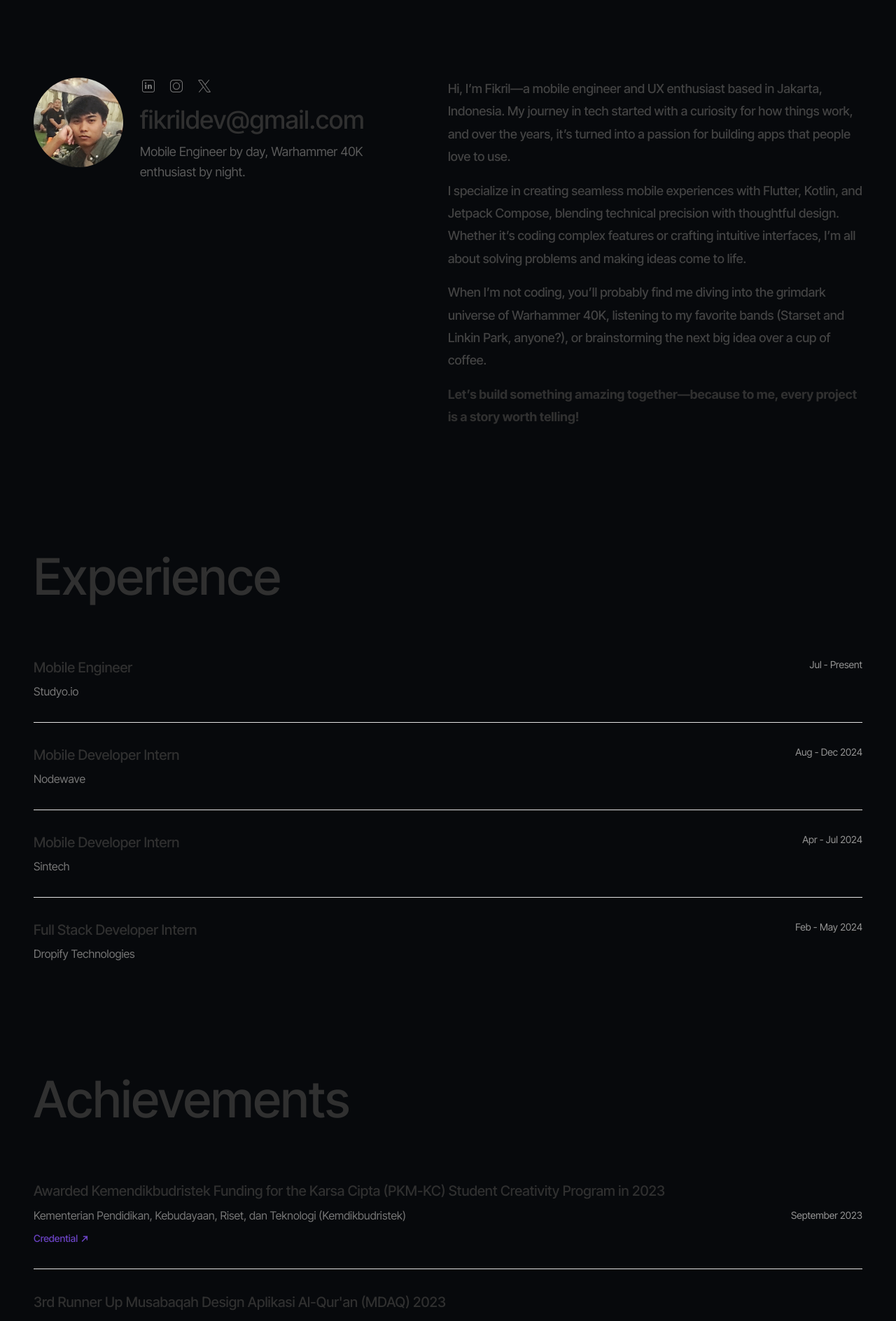
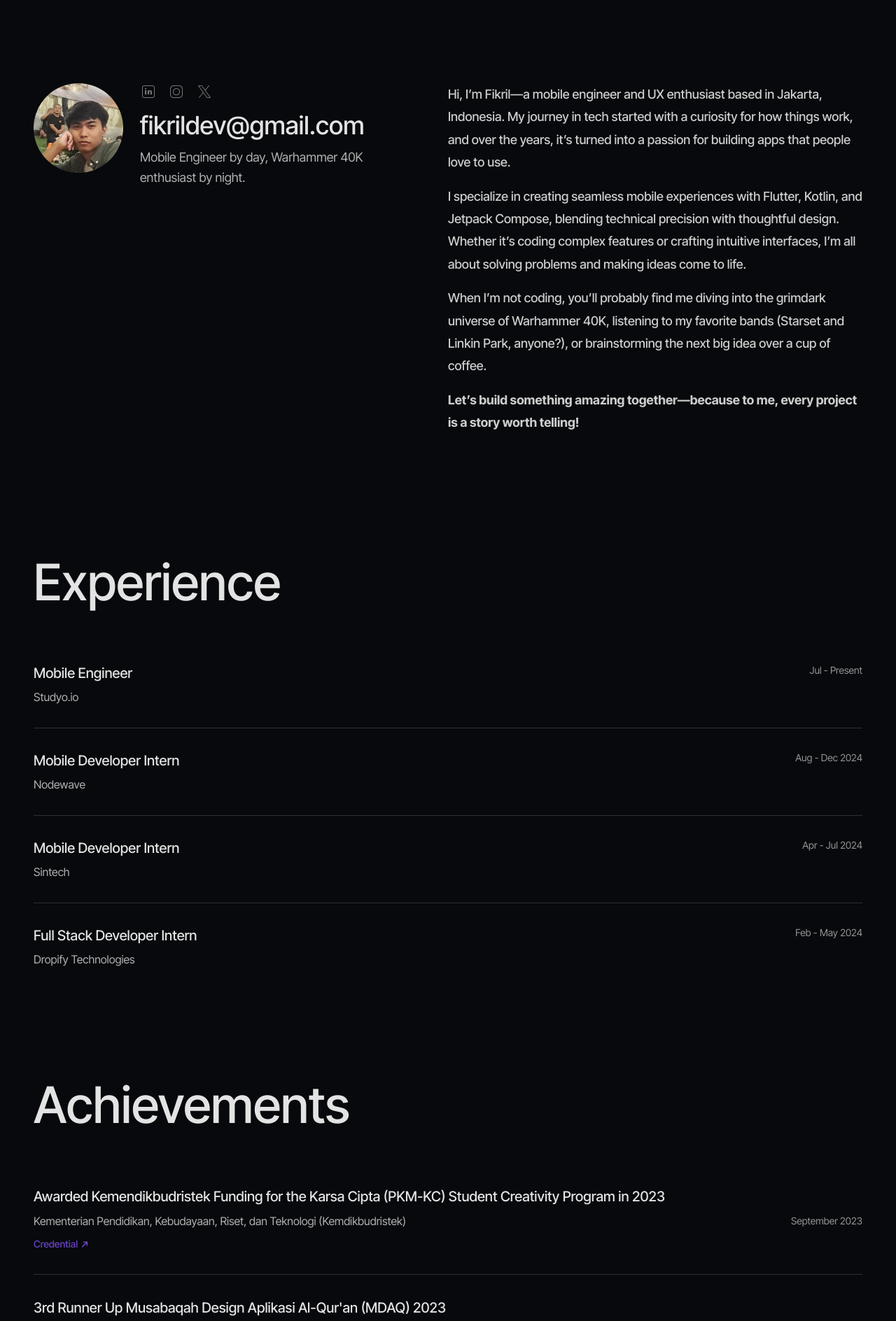
Before and after one commit to fikrilal/code-alchemy, a Next.js app: page /about in a window 1280 px wide. Shown: the part 261-2149 px from the top of the page at 70% size. Built offline with nearby package versions, Linux system fonts and the light colour scheme; a web font is replaced by a local one; what tailwind-hamburgers would draw is missing.

Commit message:
fix: fixing about page spacing and color

```diff
--- a/src/app/about/components/AchievementsSection.jsx
+++ b/src/app/about/components/AchievementsSection.jsx
@@ -16,7 +16,7 @@ export default function AchievementsSection({
       viewport={{ once: true, amount: 0.2 }}
     >
       <motion.h2
-        className="text-4xl sm:text-4xl md:text-5xl lg:text-6xl xl:text-7xl font-medium text-slate-900 mb-2 sm:mb-6 md:mb-8 lg:mb-10 xl:mb-12"
+        className="text-4xl sm:text-4xl md:text-5xl lg:text-6xl xl:text-7xl font-medium text-slate-200 mb-2 sm:mb-6 md:mb-8 lg:mb-10 xl:mb-12"
         variants={childVariants}
       >
         Achievements
@@ -25,17 +25,17 @@ export default function AchievementsSection({
         {achievements.map((achievement, index) => (
           <motion.div
             key={index}
-            className={`pt-8 border-t border-slate-200 ${
+            className={`pt-8 border-t border-slate-900 ${
               index === 0 ? "border-t-0 pt-0" : ""
             }`}
             variants={childVariants}
           >
             <div className="mb-2">
-              <h3 className="text-xl font-medium text-slate-900 mb-2 leading-[1.5]">
+              <h3 className="text-xl font-medium text-slate-200 mb-2 leading-[1.5]">
                 {achievement.title}
               </h3>
               <div className="flex flex-row justify-between items-center text-sm">
-                <p className="text-base text-slate-600">
+                <p className="text-base text-slate-400">
                   {achievement.organization}
                 </p>
                 <p className="text-slate-500 whitespace-nowrap">
--- a/src/app/about/components/ExperienceSection.jsx
+++ b/src/app/about/components/ExperienceSection.jsx
@@ -16,7 +16,7 @@ export default function ExperienceSection({
       viewport={{ once: true, amount: 0.2 }}
     >
       <motion.h2
-        className="text-4xl sm:text-4xl md:text-5xl lg:text-6xl xl:text-7xl font-medium text-slate-900 mb-2 sm:mb-6 md:mb-8 lg:mb-10 xl:mb-12"
+        className="text-4xl sm:text-4xl md:text-5xl lg:text-6xl xl:text-7xl font-medium text-slate-200 mb-2 sm:mb-6 md:mb-8 lg:mb-10 xl:mb-12"
         variants={childVariants}
       >
         Experience
@@ -25,17 +25,17 @@ export default function ExperienceSection({
         {experiences.map((experience, index) => (
           <motion.div
             key={index}
-            className={`pt-8 border-t border-slate-200 ${
+            className={`pt-8 border-t border-slate-900 ${
               index === 0 ? "border-t-0 pt-0" : ""
             }`}
             variants={childVariants}
           >
             <div className="flex justify-between items-start">
               <div>
-                <h3 className="text-xl font-medium text-slate-900">
+                <h3 className="text-xl font-medium text-slate-200">
                   {experience.title}
                 </h3>
-                <p className="pt-2 text-slate-600">{experience.organization}</p>
+                <p className="pt-2 text-slate-400">{experience.organization}</p>
               </div>
               <p className="text-sm text-slate-500">{experience.date}</p>
             </div>
--- a/src/app/about/components/MainSection.jsx
+++ b/src/app/about/components/MainSection.jsx
@@ -50,7 +50,7 @@ export default function MainSection() {
           Available for freelance work
         </motion.p>
         <motion.h1
-          className="text-4xl sm:text-5xl md:text-6xl lg:text-7xl font-medium text-slate-900"
+          className="text-4xl sm:text-5xl md:text-6xl lg:text-7xl font-medium text-slate-200 mt-2 lg:mt-4"
           variants={childVariants}
         >
           About Me
@@ -99,10 +99,10 @@ export default function MainSection() {
             </div>
 
             {/* Email and Bio */}
-            <p className="text-2xl sm:text-2xl md:text-3xl lg:text-4xl font-medium text-slate-900">
+            <p className="text-2xl sm:text-2xl md:text-3xl lg:text-4xl font-medium text-slate-200">
               fikrildev@gmail.com
             </p>
-            <p className="px-8 lg:px-0 mt-2 sm:mt-2 lg:mt-3 text-base md:text-lg text-slate-700 max-w-sm leading-[1.6] sm:!leading-[1.6]">
+            <p className="px-8 lg:px-0 mt-2 sm:mt-2 lg:mt-3 text-base md:text-lg text-slate-400 max-w-sm leading-[1.6] sm:!leading-[1.6]">
               Mobile Engineer by day, Warhammer 40K enthusiast by night.
             </p>
           </motion.div>
@@ -113,26 +113,26 @@ export default function MainSection() {
           className="w-full lg:w-1/2 text-left lg:text-left"
           variants={childVariants}
         >
-          <p className="text-base md:text-lg text-slate-800 font-medium mb-4 leading-[1.6] sm:!leading-[1.8]">
+          <p className="text-base md:text-lg text-slate-300 font-medium mb-4 leading-[1.6] sm:!leading-[1.8]">
             Hi, I’m Fikril—a mobile engineer and UX enthusiast based in Jakarta,
             Indonesia. My journey in tech started with a curiosity for how
             things work, and over the years, it’s turned into a passion for
             building apps that people love to use.
           </p>
-          <p className="text-base md:text-lg text-slate-800 font-medium mb-4 leading-[1.6] sm:!leading-[1.8]">
+          <p className="text-base md:text-lg text-slate-300 font-medium mb-4 leading-[1.6] sm:!leading-[1.8]">
             I specialize in creating seamless mobile experiences with Flutter,
             Kotlin, and Jetpack Compose, blending technical precision with
             thoughtful design. Whether it’s coding complex features or crafting
             intuitive interfaces, I’m all about solving problems and making
             ideas come to life.
           </p>
-          <p className="text-base md:text-lg text-slate-800 font-medium mb-4 leading-[1.6] sm:!leading-[1.8]">
+          <p className="text-base md:text-lg text-slate-300 font-medium mb-4 leading-[1.6] sm:!leading-[1.8]">
             When I’m not coding, you’ll probably find me diving into the
             grimdark universe of Warhammer 40K, listening to my favorite bands
             (Starset and Linkin Park, anyone?), or brainstorming the next big
             idea over a cup of coffee.
           </p>
-          <p className="text-base md:text-lg text-slate-900 font-bold mb-4 leading-[1.6] sm:!leading-[1.8]">
+          <p className="text-base md:text-lg text-slate-300 font-bold mb-4 leading-[1.6] sm:!leading-[1.8]">
             Let’s build something amazing together—because to me, every project
             is a story worth telling!
           </p>
--- a/src/app/about/components/QuoteSection.jsx
+++ b/src/app/about/components/QuoteSection.jsx
@@ -15,24 +15,24 @@ export default function QuoteSection({ containerVariants, childVariants }) {
         className="relative max-w-3xl mx-auto group"
         variants={childVariants}
       >
-        <div className="absolute -left-6 top-0 h-full w-1 bg-green-500 rounded-full opacity-20 transition-opacity group-hover:opacity-40"></div>
+        <div className="absolute -left-6 top-0 h-full w-1 bg-green-400 rounded-full opacity-20 transition-opacity group-hover:opacity-40"></div>
 
         <div className="pl-8">
-          <blockquote className="text-2xl md:text-3xl leading-[1.6] md:leading-[1.5] font-medium text-slate-800 italic relative">
-            <span className="absolute -left-8 -top-4 text-7xl text-green-500 opacity-25 select-none">
+          <blockquote className="text-2xl md:text-3xl leading-[1.6] md:leading-[1.5] font-medium text-slate-400 italic relative">
+            <span className="absolute -left-8 -top-4 text-7xl text-green-400 opacity-25 select-none">
               “
             </span>
             <p className="relative z-10">
               In code as in life—build with purpose, design with care, and
               always leave room for creativity.
             </p>
-            <span className="absolute -right-4 -bottom-8 text-7xl text-green-500 opacity-25 select-none transform rotate-180">
+            <span className="absolute -right-4 -bottom-8 text-7xl text-green-400 opacity-25 select-none transform rotate-180">
               “
             </span>
           </blockquote>
         </div>
 
-        <div className="mt-6 h-px bg-gradient-to-r from-green-500/20 via-green-500/40 to-green-500/20 transition-all group-hover:via-green-500/60"></div>
+        <div className="mt-6 h-px bg-gradient-to-r from-green-500/20 via-green-400/40 to-green-500/20 transition-all group-hover:via-green-500/60"></div>
       </motion.div>
     </motion.section>
   );
--- a/src/components/SpotifyNowPlaying.jsx
+++ b/src/components/SpotifyNowPlaying.jsx
@@ -65,8 +65,8 @@ export default function SpotifyNowPlaying() {
       <div className="flex-grow flex items-center">
         {track ? (
           <div className="flex items-center gap-4">
-            {/* Outer container with only a rounded border and inner padding */}
-            <div className="relative w-16 h-16 rounded-full border border-slate-800 p-2">
+            {/* Outer container with fixed dimensions */}
+            <div className="relative w-20 h-20 flex-none rounded-full border border-slate-800 p-2">
               {/* Spinning album image */}
               <div className="w-full h-full rounded-full overflow-hidden">
                 <img
@@ -76,8 +76,6 @@ export default function SpotifyNowPlaying() {
                   style={{ animationDuration: "10s" }}
                 />
               </div>
-              {/* Fixed center spindle (hole) */}
-              {/* <div className="absolute top-1/2 left-1/2 w-4 h-4 bg-zinc-900 rounded-full -translate-x-1/2 -translate-y-1/2"></div> */}
             </div>
 
             {/* Song details */}
```
